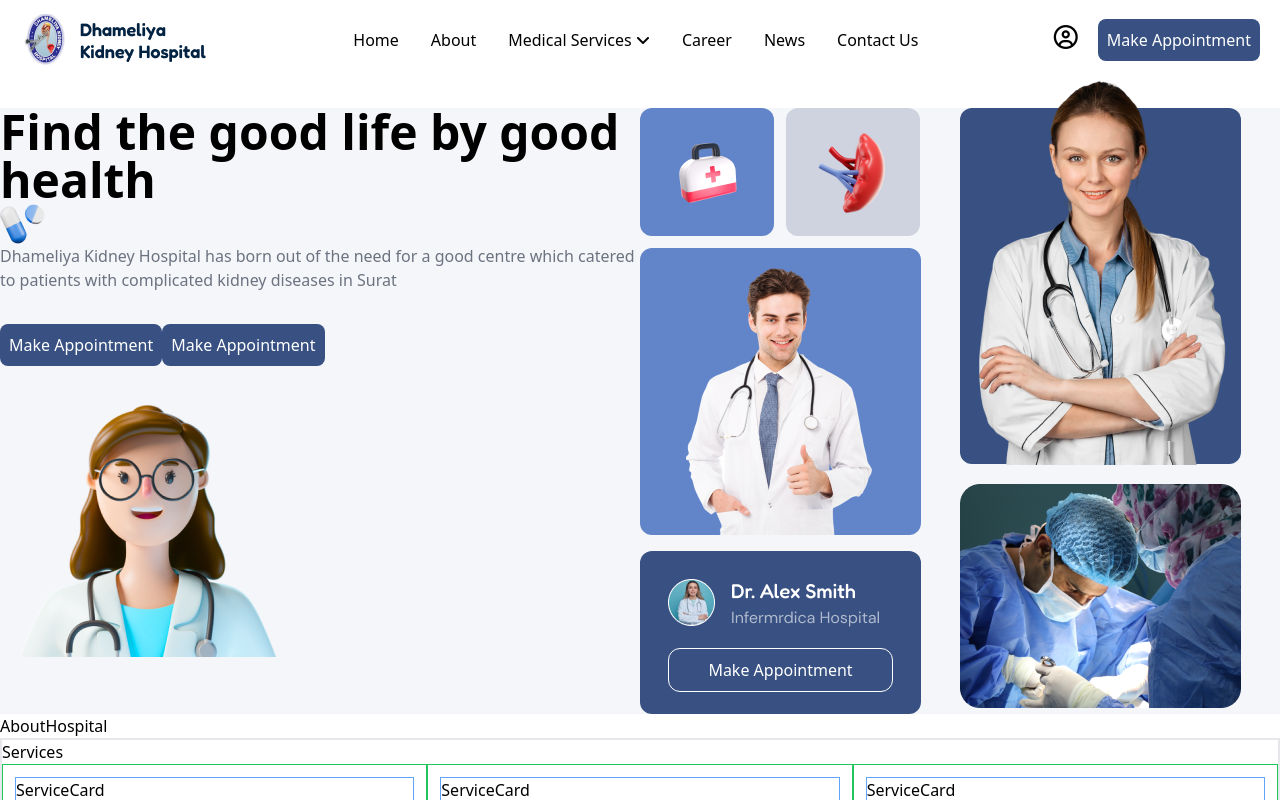
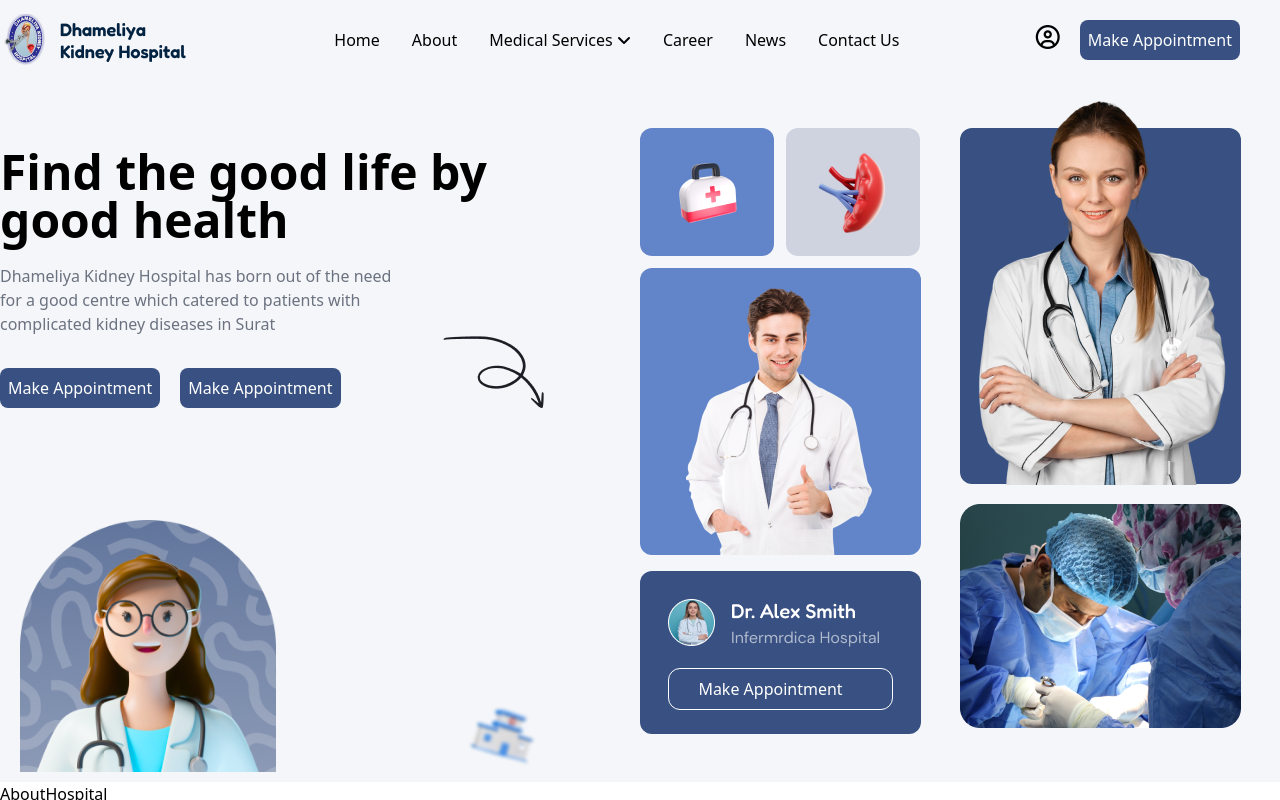
Before and after one commit to Dhvanibarot5/Chai-Aur-React, a React (Vite) app in the folder hospital/: page / in a window 1280 px wide. Shown: the top 800 px of the page. Built offline with nearby package versions, Linux system fonts and the light colour scheme.

Commit message:
hero section done

```diff
--- a/hospital/src/components/Buttons.jsx
+++ b/hospital/src/components/Buttons.jsx
@@ -1,5 +1,5 @@
 import React from "react";
 
 export default function Buttons() {
-  return <button style={{ backgroundColor: "#385182", padding: "9px" }} className="rounded-lg text-white">Make Appointment</button>;
+  return <button className="rounded-lg text-white bg-[#385182] p-2 me-5">Make Appointment</button>;
 }
--- a/hospital/src/components/Header.jsx
+++ b/hospital/src/components/Header.jsx
@@ -3,9 +3,9 @@
 import Buttons from "./Buttons";
 export default function Header() {
   return (
-    <section>
+    <section className="bg-[#F5F6F9] py-5">
       <div className="container mx-auto">
-        <nav className="flex justify-between items-center h-10 p-5 sticky top-0 left-0 right-0 mt-5">
+        <nav className="flex justify-between items-center h-10 p-5 ps-0 sticky top-0 left-0 right-0">
           <img src={Logo} alt="logo" />
           <ul className="flex">
             <li className="p-4">Home</li>
--- a/hospital/src/components/HeroSection.jsx
+++ b/hospital/src/components/HeroSection.jsx
@@ -8,27 +8,36 @@
 import Heroimg5 from "../../public/Heroimg5.png";
 import Heroimgcard from "../../public/Heroimgcard.png";
 import Medicineicon from "../../public/MedicineIcon.png";
+import Arrow from "../../public/arrow.png";
+import hospital from "../../public/hospitalimg.png";
 
 export default function HeroSection() {
   return (
-    <section className="mt-12 bg-[#F5F6F9]">
+    <section className="py-12 bg-[#F5F6F9]">
       <div className="container mx-auto">
         <div className="flex">
           <div className="w-1/2">
+            <div className="relative">
               <div className="">
-              <h1 className="text-5xl font-Fredoka font-semibold">
+                <h1 className="text-5xl font-Fredoka font-semibold py-5 pe-16">
                   Find the good life by good health
-                <img src={Medicineicon} alt="" />
+                  {/* <img src={Medicineicon} alt="" /> */}
                 </h1>
               </div>
               <p className="font-DM Sans text-gray-500">
-              Dhameliya Kidney Hospital has born out of the need for a good centre which catered to patients with complicated kidney diseases in Surat
+                Dhameliya Kidney Hospital has born out of the need <br /> for a good centre which catered to patients with <br /> complicated kidney
+                diseases in Surat
               </p>
               <div className="mt-8 ">
                 <Buttons />
                 <Buttons />
               </div>
-            <img src={GirlCartoon} alt="" className="w-303px h-303px" />
+              <div className="w-[296px] h-[291px] p-5 pt-28">
+                <img src={GirlCartoon} alt="" />
+              </div>
+              <img src={Arrow} className="absolute top-52 right-24" />
+              <img src={hospital} className="absolute right-24 " />
+            </div>
           </div>
           <div className="w-1/2 flex">
             <div className="w-1/2">
```
Also changed, not shown: hospital/public/GirlCartoon.png. Lines whose indentation alone changed are shown as unchanged.
